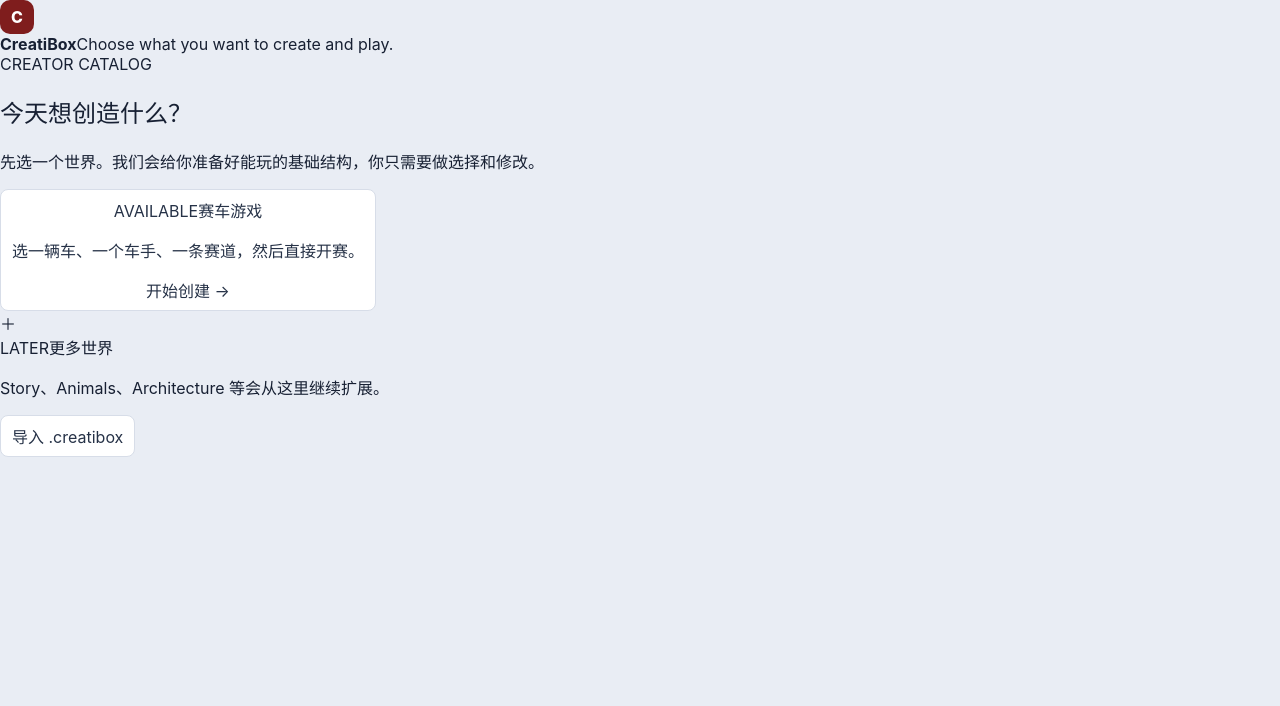
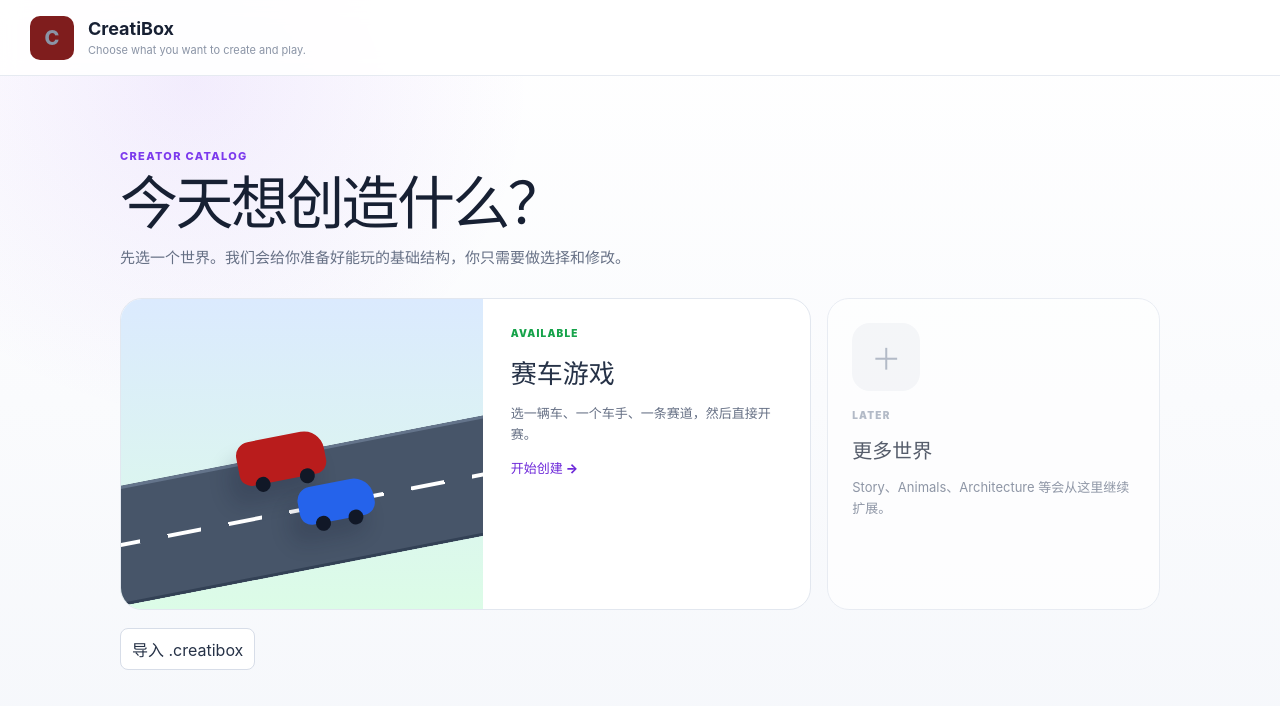
Before and after one commit to xachris/creatibox, a Vue app: page / in a window 1280 px wide. Shown: the top 706 px of the page. Built offline with nearby package versions, Linux system fonts and the light colour scheme.

Commit message:
style: build play-first home and racing flow

```diff
--- a/src/styles.css
+++ b/src/styles.css
@@ -422,3 +422,303 @@ button:disabled { opacity: .45; cursor: default; }
   .race-composer-body { grid-template-columns: 1fr; }
   .control-hint { width: max-content; max-width: 92%; gap: 7px; font-size: 10px; }
 }
+
+
+.home-screen,
+.launch-screen {
+  width: 100%;
+  height: 100%;
+  overflow: auto;
+  background:
+    radial-gradient(circle at 15% 10%, rgba(124,58,237,.09), transparent 26%),
+    linear-gradient(180deg, #ffffff 0%, #f5f7fb 100%);
+}
+.home-header,
+.launch-topbar {
+  height: 76px;
+  display: flex;
+  align-items: center;
+  padding: 0 30px;
+  border-bottom: 1px solid #e6eaf1;
+  background: rgba(255,255,255,.9);
+  backdrop-filter: blur(10px);
+}
+.home-brand {
+  display: flex;
+  align-items: center;
+  gap: 14px;
+}
+.brand-mark.large { width: 44px; height: 44px; font-size: 20px; }
+.home-brand div { display: flex; flex-direction: column; gap: 4px; }
+.home-brand strong { font-size: 18px; }
+.home-brand span { color: #8a94a6; font-size: 11px; }
+
+.home-content {
+  width: min(1040px, calc(100% - 48px));
+  margin: 0 auto;
+  padding: 68px 0 52px;
+}
+.home-copy { max-width: 650px; margin-bottom: 28px; }
+.home-eyebrow { color: #7c3aed; font-size: 11px; font-weight: 800; letter-spacing: .12em; }
+.home-copy h1 { margin: 10px 0 12px; font-size: clamp(34px, 5vw, 58px); line-height: 1.03; letter-spacing: -.045em; }
+.home-copy p { margin: 0; color: #667085; font-size: 15px; line-height: 1.65; }
+
+.catalog-grid {
+  display: grid;
+  grid-template-columns: 1.35fr .65fr;
+  gap: 16px;
+}
+.catalog-card {
+  min-height: 310px;
+  overflow: hidden;
+  border-radius: 22px;
+  border: 1px solid #e2e7ef;
+  background: #fff;
+  text-align: left;
+}
+.racing-card {
+  display: grid;
+  grid-template-columns: 1.05fr .95fr;
+  padding: 0;
+  transition: transform .18s ease, box-shadow .18s ease;
+}
+.racing-card:hover {
+  transform: translateY(-3px);
+  box-shadow: 0 18px 50px rgba(15,23,42,.10);
+}
+.catalog-art {
+  position: relative;
+  min-height: 310px;
+  overflow: hidden;
+  background: linear-gradient(180deg,#dbeafe,#dcfce7);
+}
+.road-preview {
+  position: absolute;
+  width: 155%;
+  height: 118px;
+  left: -22%;
+  top: 48%;
+  transform: rotate(-11deg);
+  background: #475569;
+  box-shadow: inset 0 3px #64748b, inset 0 -3px #334155;
+}
+.road-preview::after {
+  content: "";
+  position: absolute;
+  left: 0; right: 0; top: 56px;
+  height: 4px;
+  background: repeating-linear-gradient(90deg,#fff 0 34px,transparent 34px 62px);
+}
+.car-preview {
+  position: absolute;
+  width: 88px;
+  height: 44px;
+  left: 32%;
+  top: 44%;
+  transform: rotate(-11deg);
+  border-radius: 14px 20px 12px 12px;
+  background: #b91c1c;
+  box-shadow: -12px 17px 20px rgba(15,23,42,.18);
+}
+.car-preview::before,
+.car-preview::after {
+  content:"";
+  position:absolute;
+  width:15px; height:15px;
+  border-radius:50%;
+  background:#111827;
+  bottom:-8px;
+}
+.car-preview::before { left:14px; }
+.car-preview::after { right:14px; }
+.car-preview.second {
+  left: 49%;
+  top: 59%;
+  width: 76px;
+  height: 38px;
+  background:#2563eb;
+}
+.catalog-copy { display:flex; flex-direction:column; padding:28px; }
+.catalog-status { color:#16a34a; font-size:10px; font-weight:900; letter-spacing:.12em; }
+.catalog-status.muted { color:#98a2b3; }
+.catalog-copy strong { margin-top:14px; font-size:26px; }
+.catalog-copy p { color:#667085; font-size:13px; line-height:1.6; }
+.catalog-cta { margin-top:auto; color:#6d28d9; font-weight:800; font-size:13px; }
+.disabled-card { display:flex; flex-direction:column; padding:24px; opacity:.72; cursor:default; }
+.coming-placeholder {
+  width:68px; height:68px; display:grid; place-items:center;
+  border-radius:18px; background:#f2f4f7; color:#98a2b3; font-size:30px;
+}
+.disabled-card .catalog-copy { padding:18px 0 0; }
+.disabled-card .catalog-copy strong { font-size:20px; }
+.home-secondary-actions { display:flex; gap:9px; margin-top:18px; }
+
+.launch-topbar { justify-content:space-between; }
+.launch-progress-copy { display:flex; flex-direction:column; align-items:center; gap:3px; }
+.launch-progress-copy strong { font-size:13px; }
+.launch-progress-copy span { color:#8b95a7; font-size:10px; }
+.ghost-button { background:transparent; }
+.launch-progress {
+  display:grid;
+  grid-template-columns:repeat(6,1fr);
+  gap:6px;
+  width:min(760px, calc(100% - 48px));
+  margin:22px auto 0;
+}
+.launch-progress span { height:5px; border-radius:999px; background:#e5e7eb; }
+.launch-progress span.active { background:#7c3aed; }
+
+.launch-content {
+  width:min(920px, calc(100% - 48px));
+  min-height:calc(100vh - 230px);
+  margin:0 auto;
+  padding:42px 0 30px;
+}
+.launch-heading { text-align:center; margin-bottom:28px; }
+.launch-heading h1 { margin:8px 0 0; font-size:36px; letter-spacing:-.035em; }
+.launch-step { max-width:820px; margin:0 auto; }
+.big-choice-grid,
+.driver-grid,
+.track-grid,
+.difficulty-grid {
+  display:grid;
+  grid-template-columns:repeat(3,1fr);
+  gap:14px;
+}
+.big-choice-grid > button,
+.driver-grid > button,
+.track-grid > button,
+.difficulty-grid > button {
+  min-height:180px;
+  border-radius:16px;
+  padding:18px;
+  display:flex;
+  flex-direction:column;
+  justify-content:center;
+  align-items:center;
+  gap:10px;
+}
+.big-choice-grid button.selected,
+.driver-grid button.selected,
+.track-grid button.selected,
+.difficulty-grid button.selected,
+.length-row button.selected,
+.number-pills button.selected,
+.feel-grid button.selected {
+  border-color:#7c3aed;
+  background:#f5f3ff;
+  box-shadow:inset 0 0 0 1px #7c3aed;
+}
+.car-choice-preview { position:relative; width:124px; height:64px; margin-bottom:8px; }
+.car-choice-body { position:absolute; inset:11px 8px 13px; border-radius:12px 20px 10px 10px; }
+.car-choice-preview.sport .car-choice-body { clip-path:polygon(0 25%,72% 0,100% 50%,72% 100%,0 75%); }
+.car-choice-preview.boxy .car-choice-body { border-radius:5px; }
+.car-choice-preview .wheel {
+  position:absolute; width:17px; height:17px; border-radius:50%;
+  background:#111827; bottom:5px;
+}
+.car-choice-preview .wheel.left { left:22px; }
+.car-choice-preview .wheel.right { right:22px; }
+
+.color-picker-row,
+.length-row,
+.opponent-picker,
+.control-preview {
+  display:flex;
+  justify-content:center;
+  align-items:center;
+  gap:10px;
+  margin-top:20px;
+  color:#667085;
+  font-size:12px;
+}
+.color-dot { width:38px; height:38px; padding:0; border-radius:50%; }
+.color-dot.red { background:#b91c1c; }
+.color-dot.blue { background:#2563eb; }
+.color-dot.yellow { background:#f59e0b; }
+.color-dot.selected { outline:3px solid #7c3aed; outline-offset:3px; }
+
+.driver-avatar {
+  position:relative; width:88px; height:100px;
+  border-radius:22px; background:#eef2ff; overflow:hidden;
+}
+.driver-avatar.driver-b { background:#fdf2f8; }
+.driver-avatar.driver-c { background:#ecfdf3; }
+.driver-head {
+  position:absolute; width:38px; height:38px; border-radius:50%;
+  left:25px; top:16px; background:#d5a27c;
+}
+.driver-body {
+  position:absolute; width:64px; height:54px; border-radius:28px 28px 8px 8px;
+  left:12px; bottom:-6px; background:#334155;
+}
+.driver-b .driver-body { background:#7c3aed; }
+.driver-c .driver-body { background:#0f766e; }
+.step-note { text-align:center; color:#8b95a7; font-size:11px; margin-top:18px; }
+
+.track-mini { position:relative; width:150px; height:92px; }
+.track-mini span { position:absolute; background:#475569; }
+.track-mini.straight span { width:130px; height:32px; left:10px; top:30px; border-radius:20px; }
+.track-mini.curve span {
+  width:120px; height:62px; left:15px; top:15px;
+  border:22px solid #475569; border-left-color:transparent; border-bottom-color:transparent; border-radius:50%;
+  background:transparent;
+}
+.track-mini.circuit span {
+  width:118px; height:70px; left:16px; top:10px;
+  border:22px solid #475569; border-radius:40px; background:transparent;
+}
+.track-grid button span,
+.difficulty-grid button span,
+.driver-grid button span { color:#7b8495; font-size:11px; }
+.length-row button { min-width:110px; }
+.opponent-picker { flex-direction:column; }
+.number-pills { display:flex; gap:8px; }
+.number-pills button { min-width:62px; min-height:46px; font-weight:800; }
+
+.feel-grid { display:grid; grid-template-columns:1fr 1fr; gap:18px; }
+.feel-grid > div {
+  padding:22px; border:1px solid #e2e7ef; border-radius:16px; background:#fff;
+}
+.feel-grid h3 { margin:0 0 12px; }
+.feel-grid button { margin-right:8px; }
+
+.review-step { max-width:720px; }
+.review-hero {
+  padding:30px; border-radius:20px; background:#111827; color:#fff; text-align:center;
+}
+.review-hero > span { color:#fbbf24; font-size:10px; font-weight:900; letter-spacing:.14em; }
+.review-hero h2 { margin:8px 0; font-size:30px; }
+.review-hero p { margin:0; color:#cbd5e1; }
+.review-grid { display:grid; grid-template-columns:repeat(4,1fr); gap:10px; margin-top:12px; }
+.review-grid div {
+  display:flex; flex-direction:column; gap:4px; padding:14px; border-radius:12px;
+  border:1px solid #e2e7ef; background:#fff;
+}
+.review-grid span { color:#98a2b3; font-size:10px; }
+.review-grid strong { text-transform:capitalize; }
+
+.launch-footer {
+  position:sticky; bottom:0;
+  display:grid; grid-template-columns:auto 1fr auto;
+  gap:12px; align-items:center;
+  padding:15px 30px;
+  border-top:1px solid #e6eaf1;
+  background:rgba(255,255,255,.94);
+  backdrop-filter:blur(10px);
+}
+.big-primary,
+.start-race-button { min-width:150px; min-height:46px; font-weight:800; }
+.start-race-button { background:#16a34a; border-color:#16a34a; }
+
+@media (max-width: 760px) {
+  .catalog-grid,
+  .racing-card,
+  .big-choice-grid,
+  .driver-grid,
+  .track-grid,
+  .difficulty-grid,
+  .feel-grid { grid-template-columns:1fr; }
+  .catalog-art { min-height:220px; }
+  .review-grid { grid-template-columns:1fr 1fr; }
+}
```
